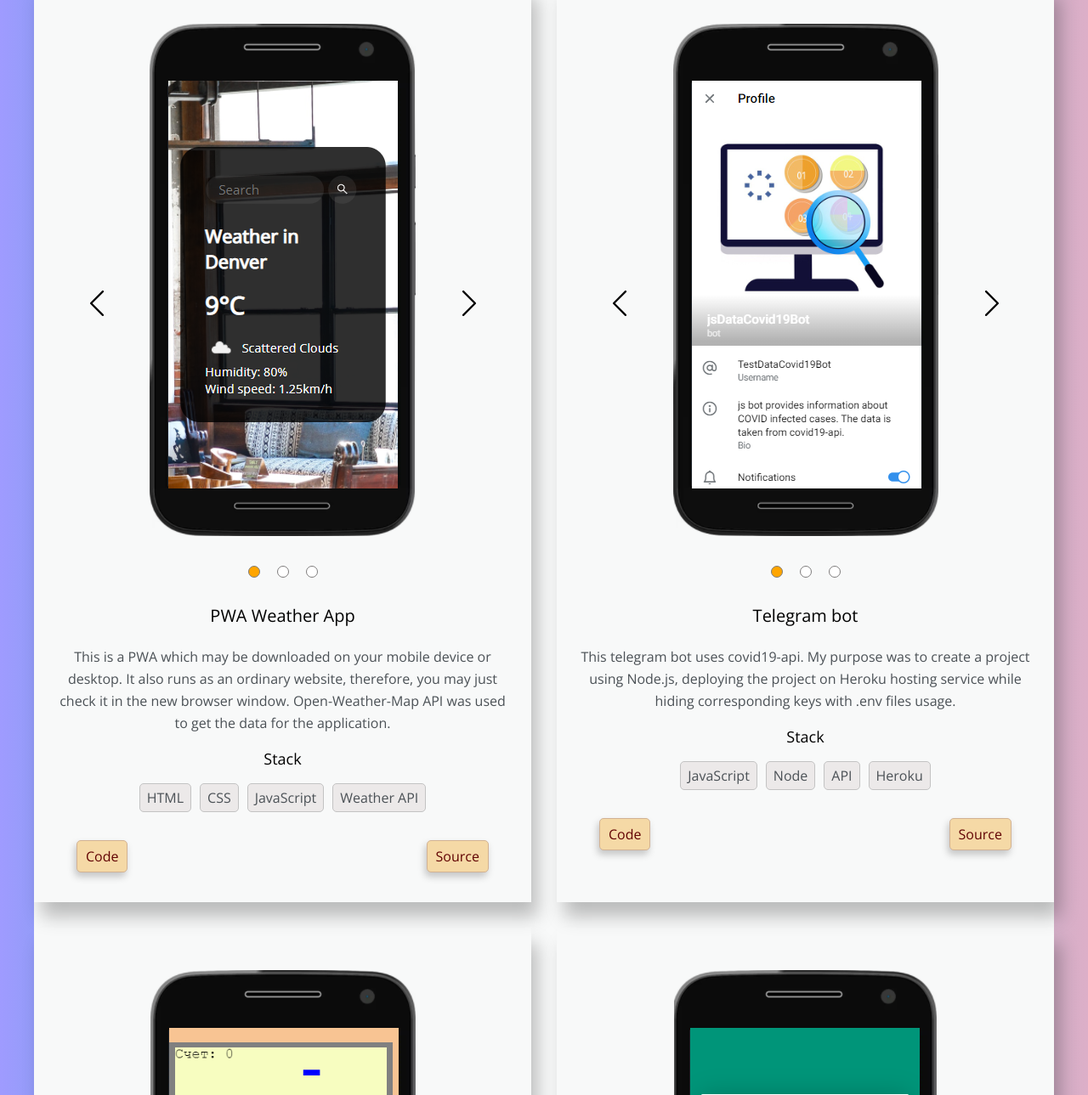
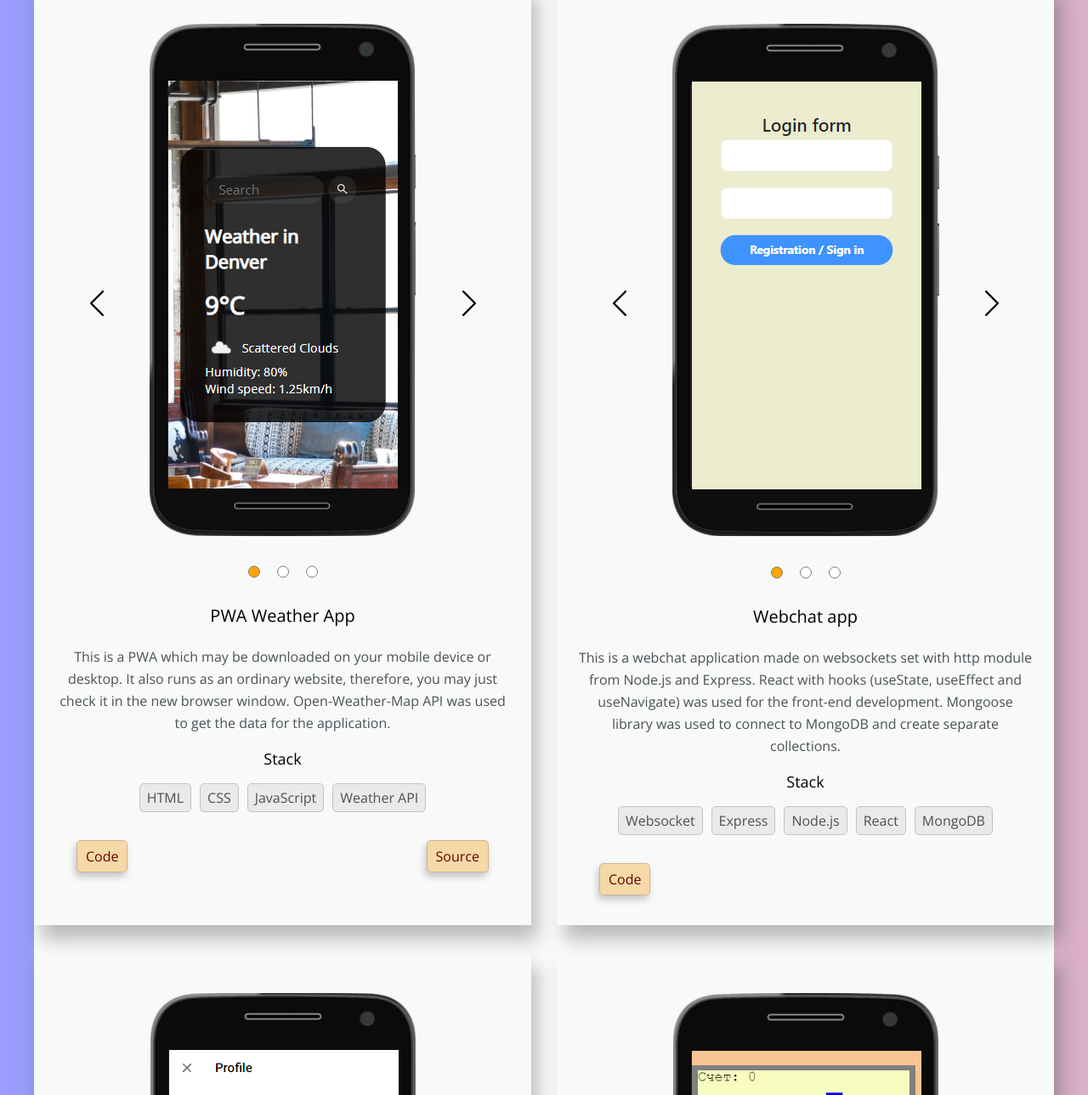
Before and after one commit to Igor-Kulyaev/portfolio, a plain HTML site: page index.html in a window 1280 px wide. Shown: the part 562-1851 px from the top of the page at 85% size. Drawn offline with nearby package versions, Linux system fonts and the light colour scheme.

Commit message:
chore: update project

```diff
--- a/index.html
+++ b/index.html
@@ -138,6 +138,41 @@
                             <li class="button-item">
                                 <a class="button-link" href="https://igor-kulyaev.github.io/PWA-Weather-app/"
                                     target="_blank">Source</a>
+                            </li>
+                        </ul>
+                    </div>
+                </div>
+
+                <div class="post">
+                    <div class="images">
+                        <div class="image-item">
+                            <img src="images/chat1.png" alt="work" class="post__view">
+                        </div>
+                        <div class="image-item">
+                            <img src="images/chat2.png" alt="work" class="post__view">
+                        </div>
+                        <div class="image-item">
+                            <img src="images/chat3.png" alt="work" class="post__view">
+                        </div>
+                    </div>
+                    <div class="post-preview">
+                        <h6 class="post-title">Webchat app</h6>
+                        <p class="post-info">This is a webchat application made on websockets set with http module from
+                            Node.js and Express. React with hooks (useState, useEffect and useNavigate) was used for
+                            the front-end development.
+                            Mongoose library was used to connect to MongoDB and create separate collections.</p>
+                        <p class="post-stack">Stack</p>
+                        <ul class="tags">
+                            <li class="tag html">Websocket</li>
+                            <li class="tag css">Express</li>
+                            <li class="tag javascript">Node.js</li>
+                            <li class="tag javascript">React</li>
+                            <li class="tag javascript">MongoDB</li>
+                        </ul>
+                        <ul class="buttons__list">
+                            <li class="button-item">
+                                <a class="button-link" href="https://github.com/Igor-Kulyaev/chat-app"
+                                    target="_blank">Code</a>
                             </li>
                         </ul>
                     </div>
```
